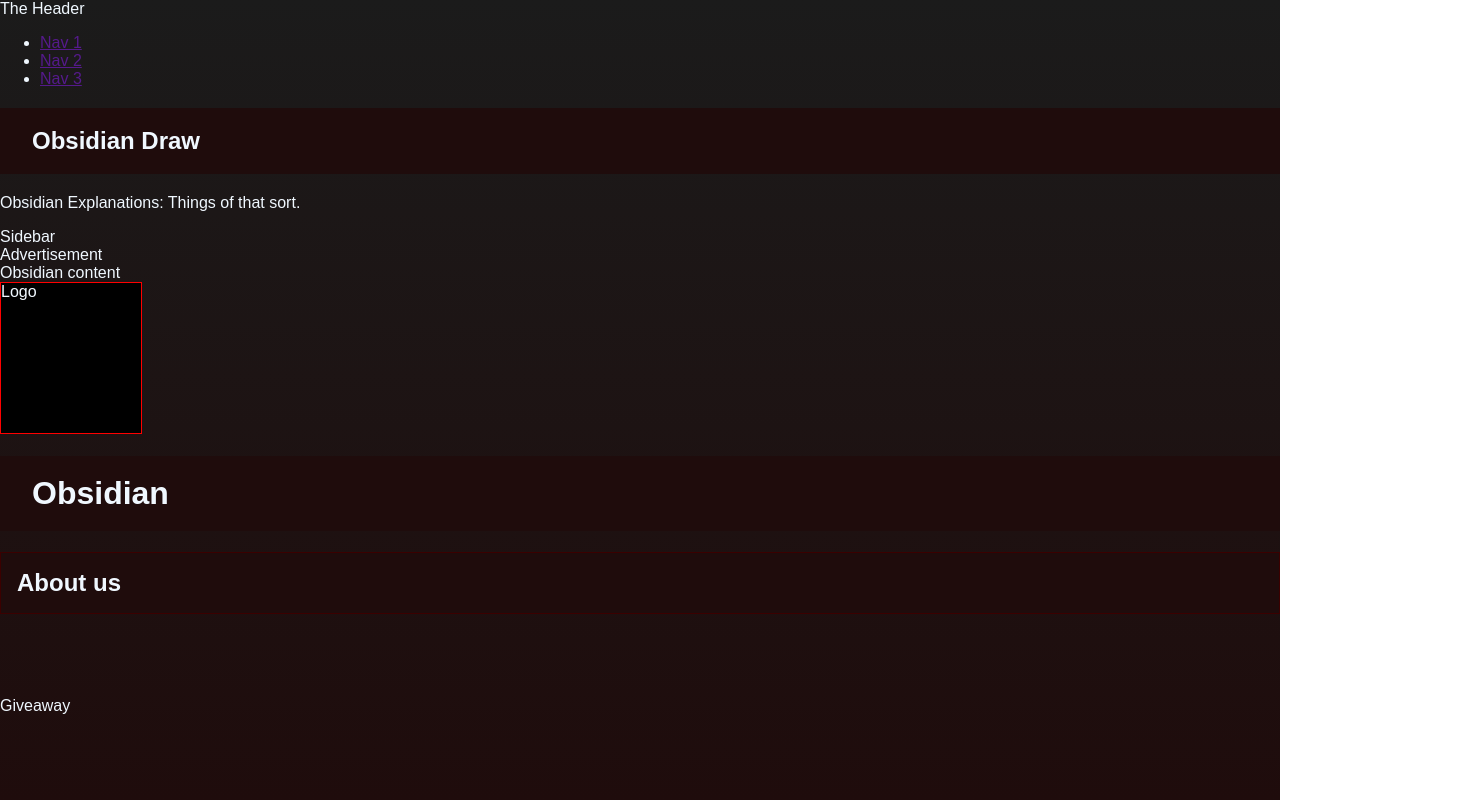
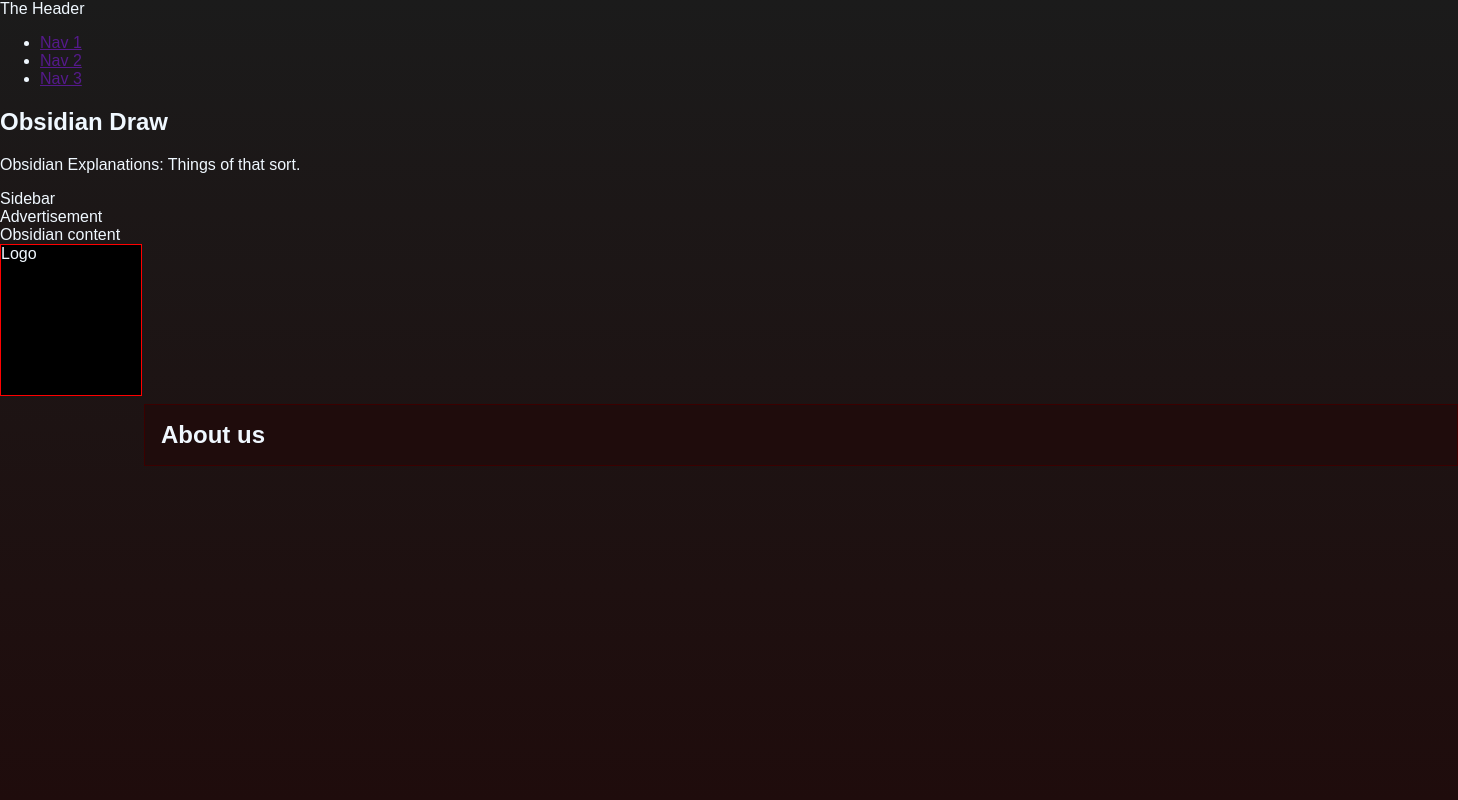
Before and after one commit to CitrusDivided/Obsidian, a plain HTML site: page index.html in a window 1280 px wide. Shown: the top 800 px of the page, 1458 px wide, since content can reach past the window. Drawn offline with Linux system fonts and the light colour scheme.

Commit message:
CSS: Connecting base wrapper to decoration

```diff
--- a/CSS/style.css
+++ b/CSS/style.css
@@ -1,33 +1,54 @@
 html {
     height: 100%;
 }
+.main-head {
+    grid-area: header;
+  }
+  .content {
+    grid-area: content;
+  }
+  .main-nav {
+    grid-area: nav;
+  }
+  .side {
+    grid-area: sidebar;
+  }
+  .ad {
+    grid-area: ad;
+  }
+  .main-footer {
+    grid-area: footer;
+  }
 .grid-container {
     display: grid;
-    grid-template-columns: 1fr, 1fr;
-    grid-template-rows: 2fr, 2fr;
+    grid-template-columns: 300px auto 300px;
+    grid-template-rows: 300px auto 300px;
+    align-content: start;
     justify-content: center;
     align-items: stretch;
+    grid-auto-columns: max-content;
     grid-auto-rows: max-content;
-    column-gap: 3.3rem;
+    column-gap: 1.3rem;
     row-gap: 1.3rem;
+    border: white;
 }
 #logoPH{
-    display: grid;
+    position: fixed;
     background: black;
     width: 140px;
     height: 150px;
-    grid-column: 1;
-    grid-row: 1;
     border: 1px solid red;
 }
+/*
 h1 {
-    display: grid;
-    grid-column: 1;
-    grid-row: 1;
+    position:fixed;
+    margin-top: 0%;
+    margin-left: 12%;
     padding: 1.2rem;
     padding-left: 2rem;
     background: rgb(31, 12, 12);
-}
+    border: 1px solid red;
+}*/
 body {
     height: 100%;
     margin: 0;
@@ -39,10 +60,18 @@ body {
 
 }
 #subMostHeadline{
-    display: grid;
-    grid-row: 1;
-    grid-column: 2;
+    position: absolute;
+    width: 100%;
     background:rgb(31, 12, 12);
+    margin-top: 5rem;
+    margin-left: 9rem;
     padding: 1rem;
     border: 1px solid rgb(59, 0, 0);
 }
+#giveAwayBanner{
+    display: grid;
+    grid-row: 1;
+    grid-column: 3;
+    border: 1px solid red;
+
+}
```
